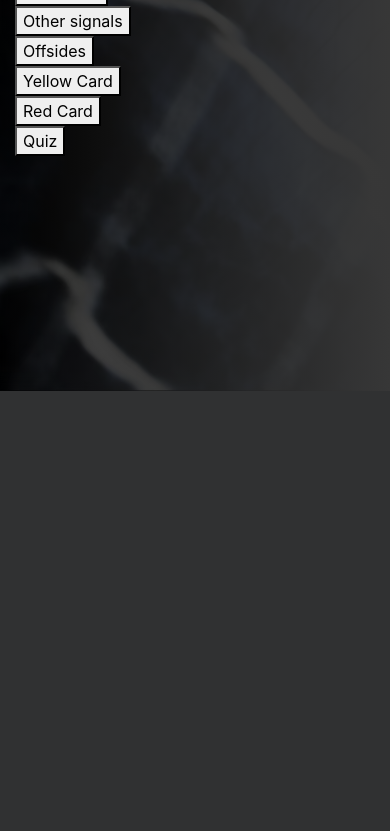
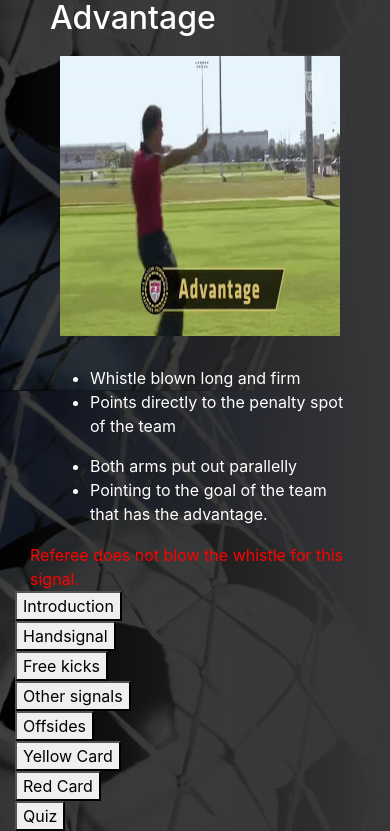
Before and after one commit to zackhuiiiii/Soccer-Referee-Tutorial, a Flask app: template templates/learnOtherSignals.html in a window 390 px wide. Shown: the part 453-1284 px from the top of the page. Before the commit the page ends 844 px from the top, so only its background shows below. Run offline with Flask 2, Linux system fonts and the light colour scheme; the template is opened without the code that fills it, so the values that code supplies are empty; some libraries are stand-ins or nearby versions.

Commit message:
Tutorial, media addition
Added content for tutorials

```diff
--- a/static/learn.css
+++ b/static/learn.css
@@ -0,0 +1,19 @@
+.handSignalContent{
+    margin-top: 100px;
+    padding-bottom: 50px;
+    font-size: x-large;
+}
+img{
+    width: 300px;
+    height: 300px;
+    padding:10px;
+}
+.learnHeader{
+    padding:20px;
+}
+.learnContent{
+    padding-left:20px;
+}
+.learnNote{
+    color:red;
+}
--- a/templates/learnOtherSignals.html
+++ b/templates/learnOtherSignals.html
@@ -6,9 +6,46 @@
 <link type="text/css" href="{{ url_for('static', filename='learn.css')}}" rel="stylesheet">
 
 
-<div class="container" id="learnHandSignal">
-    <h1>Learn Other Signals</h1>
-    <!-- <div id="recordline"></div> -->
+<div class="container" id="learnOtherSignal">
+    <h1>Other Signals</h1>
+    <div class="row learnHeader">
+        <div class="col-md-6">
+            <h2>
+                Penalty Kicks
+            </h2>
+            <img src="../static/penaltykick.gif">
+        </div>
+        <div class="col-md-6">
+            <h2>
+                Advantage
+            </h2>
+            <img src="../static/advantage.gif">
+        </div>
+    </div>
+
+    <div class="row learnContent">
+        <div class="col-md-6">
+            <ul>
+                <li>Whistle blown long and firm</li>
+                <li>Points directly to the penalty spot of the team </li>
+            </ul>
+        </div>
+        <div class="col-md-6">
+            <ul>
+                <li>Both arms put out parallelly</li>
+                <li>Pointing to the goal of the team that has the advantage. </li>
+            </ul>
+        </div>
+    </div>
+
+    <div class="row learnNote">
+        <div class="col-md-6">
+        </div>
+        <div class="col-md-6">
+            Referee does not blow the whistle for this signal.
+
+        </div>
+    </div>
 </div>
 
 {% endblock %}
```
Also changed, not shown: templates/learnFreeKicks.html (+42 -2 lines), templates/learnHandSignal.html (+9 -1 lines), static/advantage.gif (added), 3 other files.
